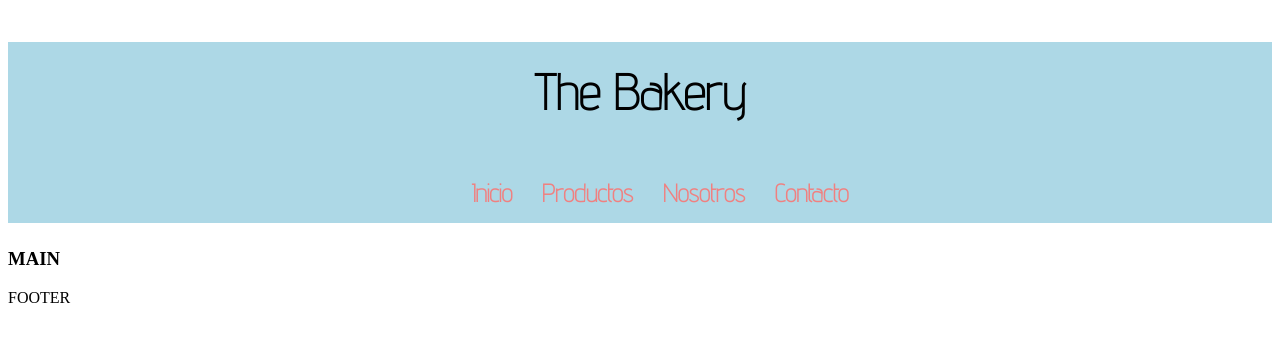
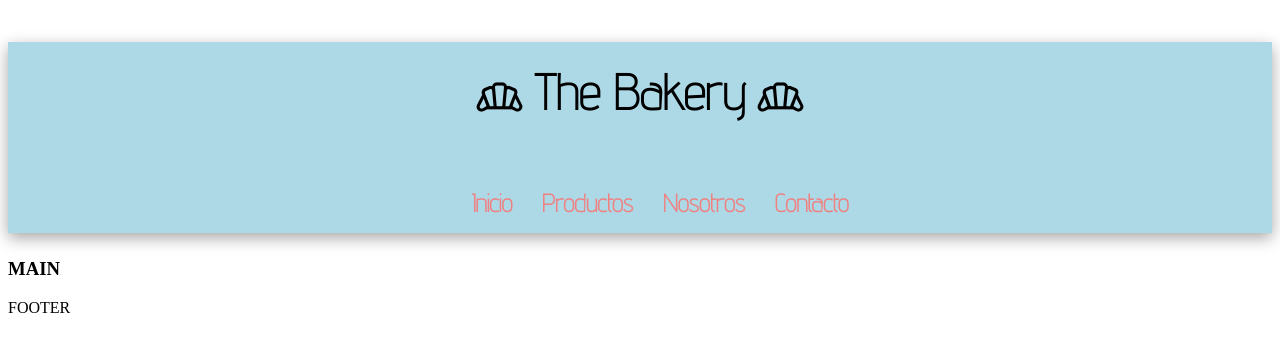
Before and after one commit to PBoschini/the-bakery, a React (Create React App) app: page / in a window 1280 px wide. Shown: the top 352 px of the page. Built offline with nearby package versions, Linux system fonts and the light colour scheme.

Commit message:
Desafio 1

```diff
--- a/public/index.html
+++ b/public/index.html
@@ -16,6 +16,8 @@
 <link rel="preconnect" href="https://fonts.gstatic.com" crossorigin>
 <link href="https://fonts.googleapis.com/css2?family=Advent+Pro:wght@100&display=swap" rel="stylesheet">
 
+<link rel="stylesheet" href="https://fonts.googleapis.com/css2?family=Material+Symbols+Outlined:opsz,wght,FILL,GRAD@48,300,0,0" />
+
     <title>React App</title>
   </head>
   <body>
--- a/src/components/Header/Header.jsx
+++ b/src/components/Header/Header.jsx
@@ -1,17 +1,18 @@
+import Navbar from '../Nav/Navbar';
+
 const Header = () => {
     return (
         <header className="contenedor-header">
 
-            <h2>The Bakery</h2>
+            <h2>
+                <span class="material-symbols-outlined">bakery_dining</span>
+                The Bakery
+                <span class="material-symbols-outlined">bakery_dining</span>
 
-            <nav>
-                <ul>
-                    <li><a href="#">Inicio</a></li>
-                    <li><a href="#">Productos</a></li>
-                    <li><a href="#">Nosotros</a></li>
-                    <li><a href="#">Contacto</a></li>
-                </ul>
-            </nav>
+            </h2>
+
+            <Navbar />
+
         </header>
     );
 };
--- /dev/null
+++ b/src/components/Nav/Navbar.jsx
@@ -0,0 +1,14 @@
+const Navbar = () => {
+    return (
+    <nav>
+        <ul>
+            <li><a href="#">Inicio</a></li>
+            <li><a href="#">Productos</a></li>
+            <li><a href="#">Nosotros</a></li>
+            <li><a href="#">Contacto</a></li>
+        </ul>
+    </nav>
+    )
+}
+
+export default Navbar;
--- a/src/index.css
+++ b/src/index.css
@@ -1,5 +1,7 @@
 .contenedor-header {
-    background-color: lightblue
+    background-color: lightblue;
+    box-shadow: rgba(0, 0, 0, 0.35) 0px 5px 15px;
+
 }
 
 .contenedor-header h2 {
@@ -33,3 +35,10 @@
 .contenedor-header a:hover {
     color: black;
 }
+
+.contenedor-header span {
+    display: flex;
+    align-items: center;
+    font-size: 50px;
+    margin: 10px;
+}
```
